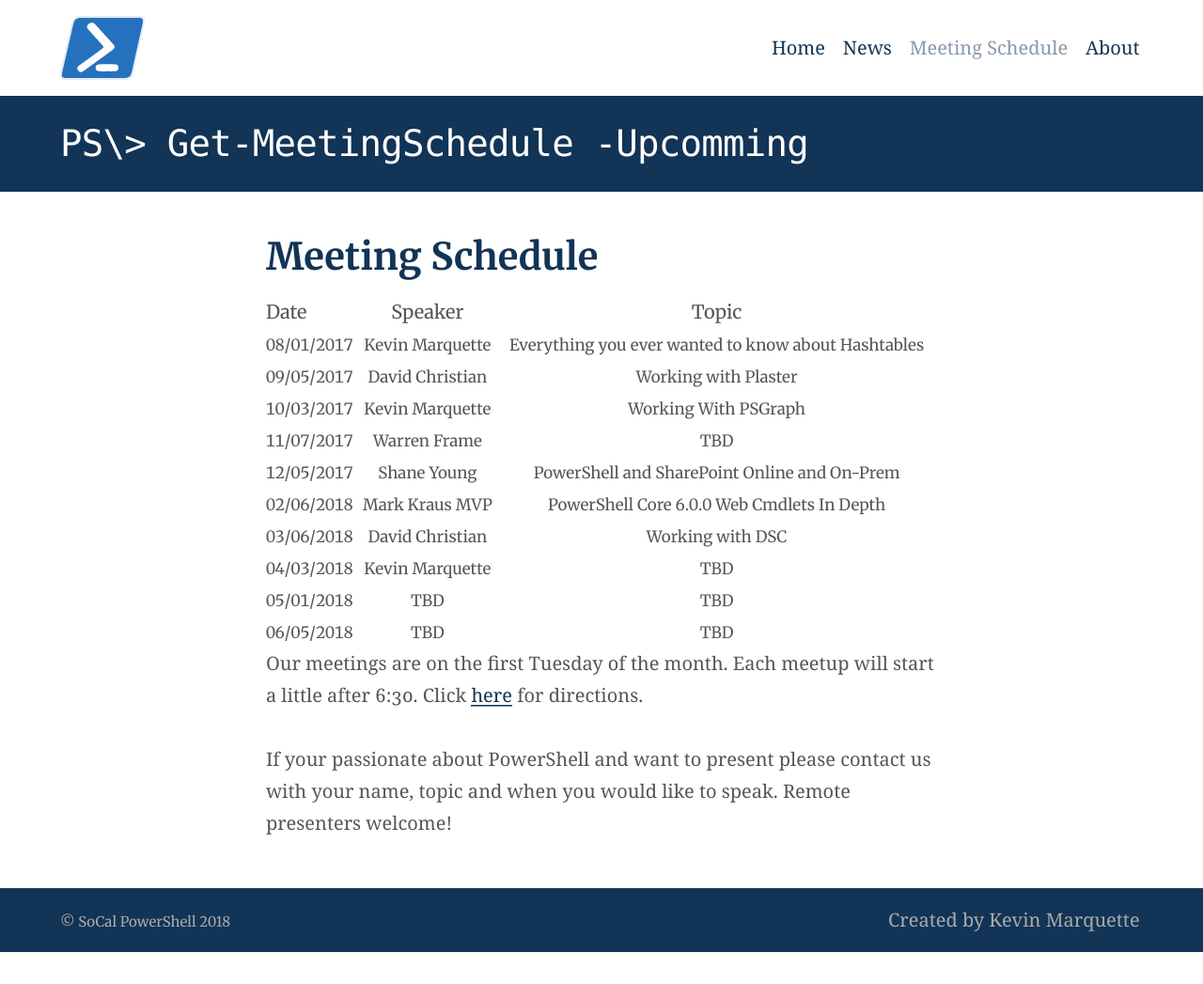
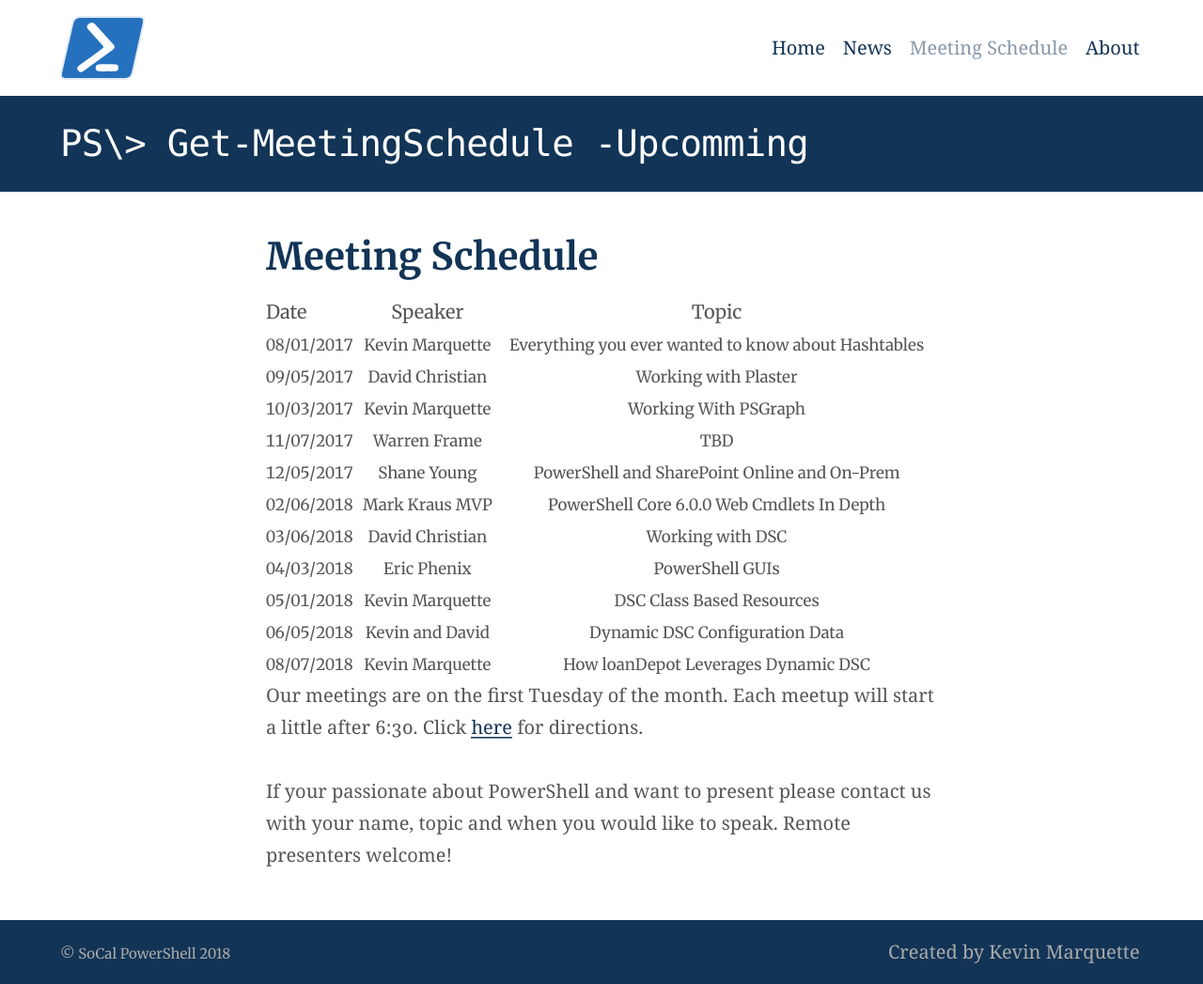
Before and after one commit to SoCalPowerShell/SoCalPowerShell.github.io, a Jekyll site: the page built from schedule.md, in a window 1280 px wide. Shown: the whole page at 94% size. Built offline with Jekyll 4.4.1, drawn with Linux system fonts in a browser that asks for light colours; before the commit the page ends 1013 px from its top, so only the background shows below that.

Commit message:
Updated Cal

```diff
--- a/schedule.md
+++ b/schedule.md
@@ -11,11 +11,12 @@ description: Upcomming meeting schedule
 | 10/03/2017 | Kevin Marquette |                 Working With PSGraph                |
 | 11/07/2017 |   Warren Frame  |                         TBD                         |
 | 12/05/2017 |   Shane Young   |     PowerShell and SharePoint Online and On-Prem    |
-| 02/06/2018 | Mark Kraus MVP  |      PowerShell Core 6.0.0 Web Cmdlets In Depth     |
-| 03/06/2018 | David Christian |                 Working with DSC                    |
-| 04/03/2018 | Kevin Marquette |                         TBD                         |
-| 05/01/2018 |       TBD       |                         TBD                         |
-| 06/05/2018 |       TBD       |                         TBD                         |
+| 02/06/2018 |  Mark Kraus MVP |      PowerShell Core 6.0.0 Web Cmdlets In Depth     |
+| 03/06/2018 | David Christian |                   Working with DSC                  |
+| 04/03/2018 |   Eric Phenix   |                   PowerShell GUIs                   |
+| 05/01/2018 | Kevin Marquette |              DSC Class Based Resources              |
+| 06/05/2018 | Kevin and David |            Dynamic DSC Configuration Data           |
+| 08/07/2018 | Kevin Marquette |         How loanDepot Leverages Dynamic DSC         |
 
 Our meetings are on the first Tuesday of the month.
 Each meetup will start a little after 6:30.
```
Also changed, not shown: index.md (+2 -2 lines).
